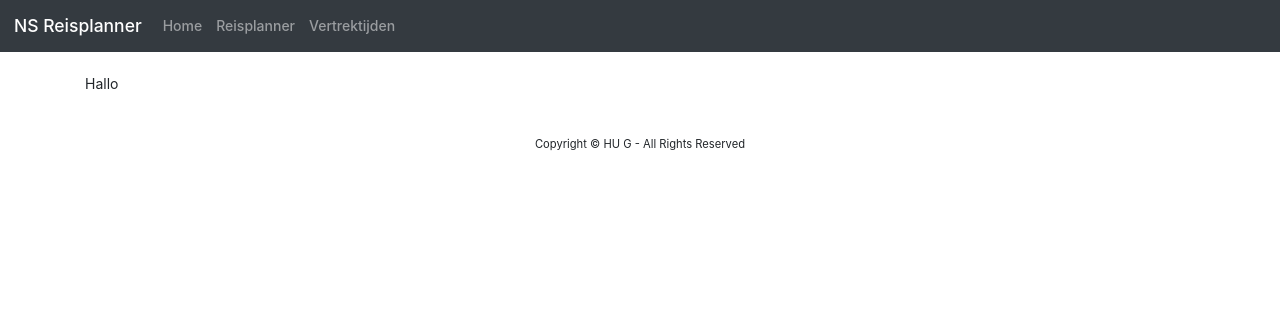
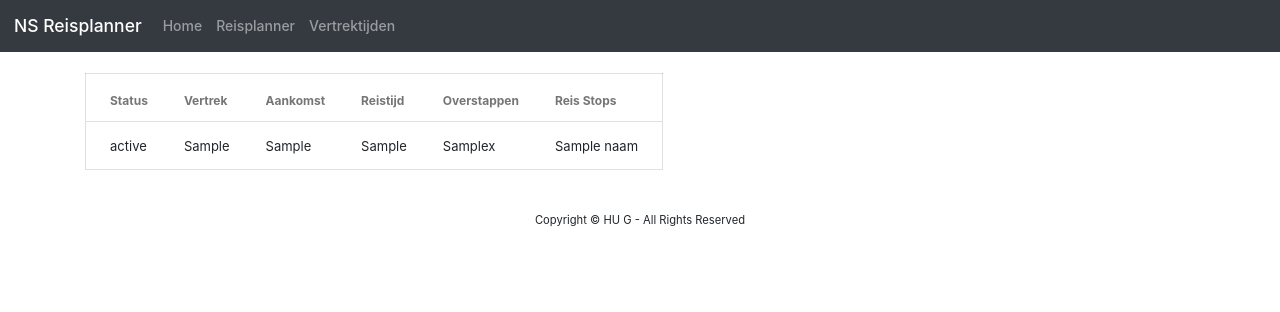
Before and after one commit to XibenN/nsReisplanner, a Django app: template src/nsreisplanner/templates/details.html in a window 1280 px wide. Shown: the top 312 px of the page. Run offline with Django 3.2, Linux system fonts and the light colour scheme; the template is opened without the code that fills it: most values are stand-ins (such as "Sample title", 1, 10 or a date in 2020); some libraries are stand-ins or nearby versions.

Commit message:
DEV-009: Added the details page.

```diff
--- a/src/nsreisplanner/templates/details.html
+++ b/src/nsreisplanner/templates/details.html
@@ -1,5 +1,26 @@
 {% extends 'base.html' %}
 
 {% block content %}
-    Hallo
+    <table class="mdl-data-table mdl-js-data-table">
+        <thead>
+        <tr>
+            <th class="mdl-data-table__cell--non-numeric">Status</th>
+            <th class="mdl-data-table__cell--non-numeric">Vertrek</th>
+            <th class="mdl-data-table__cell--non-numeric">Aankomst</th>
+            <th class="mdl-data-table__cell--non-numeric">Reistijd</th>
+            <th class="mdl-data-table__cell--non-numeric">Overstappen</th>
+            <th class="mdl-data-table__cell--non-numeric">Reis Stops</th>
+        </tr>
+        </thead>
+        <tbody>
+        <tr>
+            <td class="mdl-data-table__cell--non-numeric">{{ treinData.Status }}</td>
+            <td class="mdl-data-table__cell--non-numeric">{{ treinData.VertrekTijdFormat }}</td>
+            <td class="mdl-data-table__cell--non-numeric">{{ treinData.AankomstTijdFormat }}</td>
+            <td class="mdl-data-table__cell--non-numeric">{{ treinData.ActueleReisTijd }}</td>
+            <td class="mdl-data-table__cell--non-numeric">{{ treinData.AantalOverstappen }}x</td>
+            <td class="mdl-data-table__cell--non-numeric">{% for stops in treinData.ReisDeel.ReisStop %} {{ stops.Naam }} {% endfor %}</td>
+        </tr>
+        </tbody>
+    </table>
 {% endblock %}
--- a/src/nsreisplanner/templates/reisplanner.html
+++ b/src/nsreisplanner/templates/reisplanner.html
@@ -56,7 +56,7 @@
             <td class="mdl-data-table__cell--non-numeric">{{ data.AankomstTijdFormat }}</td>
             <td class="mdl-data-table__cell--non-numeric">{{ data.SpoorNummer}}</td>
             <td class="mdl-data-table__cell--non-numeric">
-                <a href="{% url 'details' %}" id="route-button-0" class="mdl-button mdl-js-button mdl-button--icon">
+                <a href="{% url 'details' %}?ritnummer={{ data.RitNummer }}" id="route-button-0" class="mdl-button mdl-js-button mdl-button--icon">
                     <i class="material-icons">arrow_forward</i>
                 </a>
                 <div class="mdl-tooltip mdl-tooltip--left" data-mdl-for="route-button-0">
@@ -64,9 +64,6 @@
                 </div>
             </td>
         </tr>
-        <!--<tr>-->
-            <!--<td class="mdl-data-table__cell&#45;&#45;non-numeric">{{ data.ReisDeel.0.VervoerType }}</td>-->
-        <!--</tr>-->
         {% endfor %}
         </tbody>
     </table>
```
Also changed, not shown: src/nsreisplanner/views.py (+14 -4 lines).
